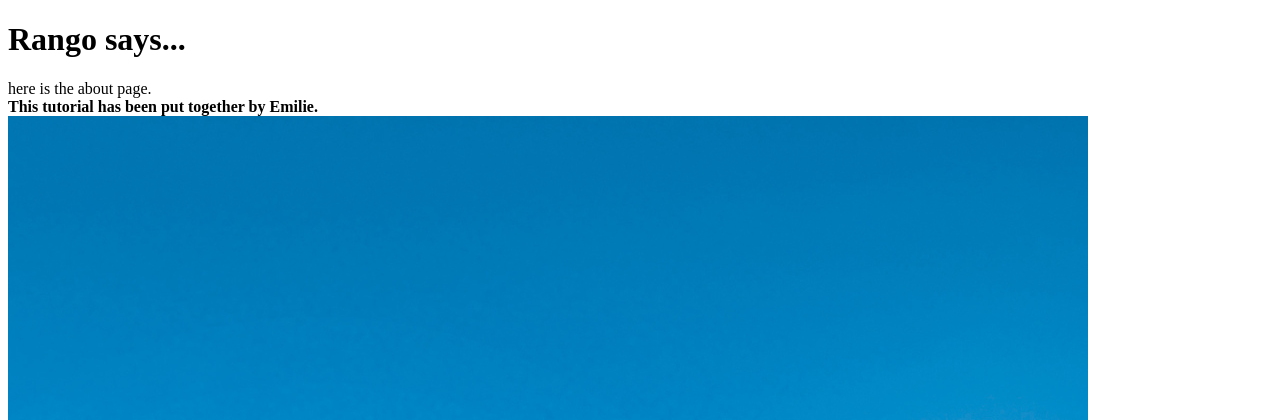
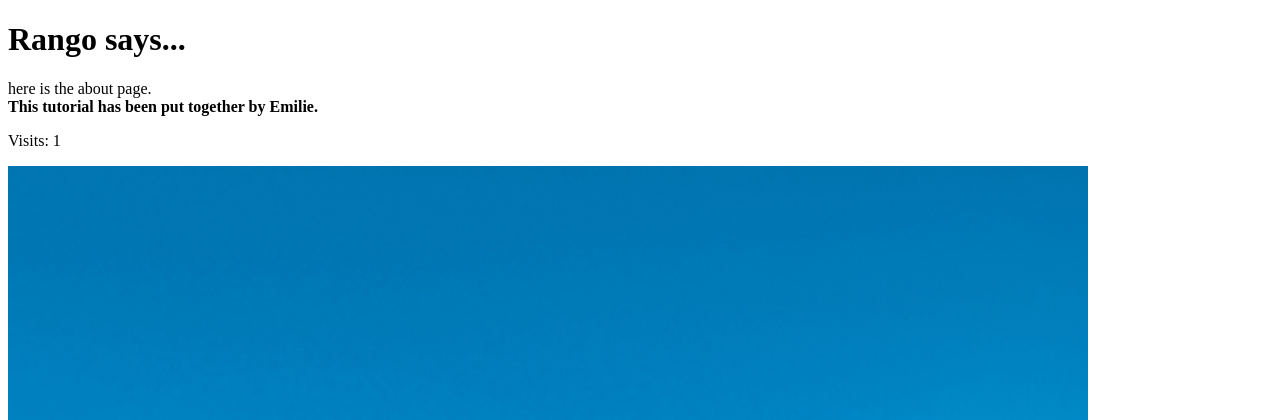
Before and after one commit to emilie-ewing/tango_with_django_project, a Django app: page /rango/about/ in a window 1280 px wide. Shown: the top 420 px of the page. Run offline with Django 3.2, Linux system fonts and the light colour scheme; data that the repository does not hold is empty.

Commit message:
chapter 10 with exercises

```diff
--- a/rango/views.py
+++ b/rango/views.py
@@ -11,6 +11,7 @@ from django.contrib.auth import authenticate, login
 from django.contrib.auth.decorators import login_required
 from django.contrib.auth import logout
 from django.contrib.auth import authenticate, login, logout
+from datetime import datetime
 
 def index(request):
     #Query the database for a list of ALL categories currently stored.
@@ -33,14 +34,21 @@ def index(request):
     context_dict['categories'] = category_list
     context_dict['pages'] = page_list
 
+    visitor_cookie_handler(request)
 
-    #render the response and send it back
-    return render(request, 'rango/index.html', context=context_dict)
+    #obtain our response object early so we canadd cookie information.
+    response = render(request, 'rango/index.html', context=context_dict)
 
+    #return response back to the user, updating any cookies that need changed.
+    return response
 
 
 def about(request):
-    return render(request, 'rango/about.html')
+    visitor_cookie_handler(request)
+    context_dict = {}
+    context_dict['visits'] = request.session['visits']
+
+    return render(request, 'rango/about.html', context = context_dict)
 
 def show_category(request, category_name_slug):
     #create a context dictionary which we can pass to
@@ -238,3 +246,35 @@ def user_logout(request):
     logout(request)
     #Take the user back to the homepage
     return redirect(reverse('rango:index'))
+
+
+#a helper method
+def get_server_side_cookie(request, cookie, default_val=None):
+    val = request.session.get(cookie)
+    if not val:
+        val = default_val
+    return val
+
+#another helper function
+def visitor_cookie_handler(request):
+    #takes the request and response objects since we want to be able to access the incoming cookies
+    #from the request and add or update cookies in the response.
+    #get the number of visits to the site. we use the COOKIES.get() function to obtain the
+    #visits cookie. If the cookie exists, the value returned is casted to an integer. If the cookie
+    #doesn't exist then the default value of 1 is used.
+    visits = int(get_server_side_cookie(request, 'visits', '1'))
+
+    last_visit_cookie = get_server_side_cookie(request, 'last_visit', str(datetime.now()))
+    last_visit_time = datetime.strptime(last_visit_cookie[:-7], '%Y-%m-%d %H:%M:%S')
+
+    #if it's been more than a day since the last visit
+    if (datetime.now() - last_visit_time).days > 0:
+        visits = visits + 1
+        #update the last visit cookie now that we have updated the count
+        request.session['last_visit'] = str(datetime.now())
+    else:
+        #set the last visit cookie
+        request.session['last_visit'] = last_visit_cookie
+
+    #update/set the visits cookie
+    request.session['visits'] = visits
--- a/templates/rango/about.html
+++ b/templates/rango/about.html
@@ -12,6 +12,7 @@
         here is the about page. <br />
         <strong>This tutorial has been put together by Emilie.</strong><br />
     </div>
+    <p>Visits: {{ visits }}</p>
     <div>
         <img src="{% static 'images/rango.jpg' %}" alt="Picture of Rango" />
         <img src="{{ MEDIA_URL }}cat.jpg" alt="Picture of a Cat." />
```
